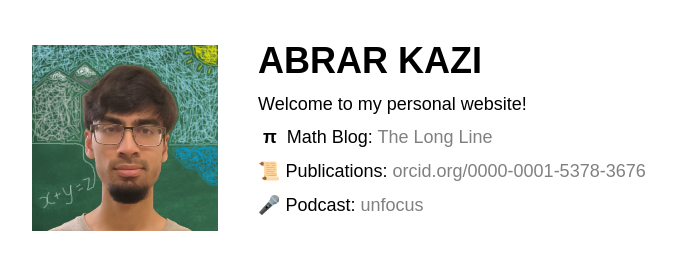
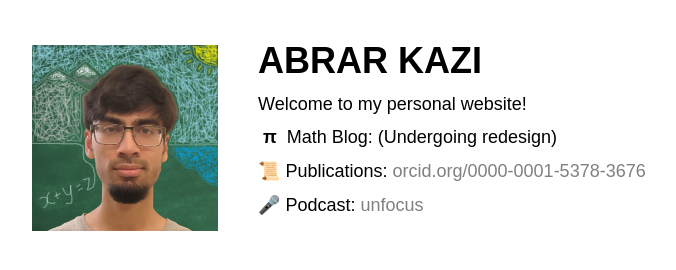
Before and after one commit to abrarkazi99/abrarkazi99.github.io, a plain HTML site: page index.html in a window 1280 px wide. Shown: the whole page, without its empty margins (298-974 px from the left). Drawn offline with Linux system fonts and the light colour scheme.

Commit message:
Add title, temporarily remove link to blog

```diff
--- a/index.html
+++ b/index.html
@@ -1,5 +1,6 @@
 <!doctype html>
 <html>
+<title>Abrar Kazi</title>
 <head>
 <meta name="viewport" content="width=device-width, initial-scale=1">
 <link rel="stylesheet" type="text/css" href="default_style.css">
@@ -9,7 +10,7 @@
 <img id="pic" src="pics/moi.jpg">
 <h1>ABRAR KAZI</h1>
 <p>Welcome to my personal website!</p>
-<p>&nbsp;<b>&#x003C0</b>&nbsp; Math Blog: <a href="https://thelongline.notion.site" target="_blank">The Long Line</a></p>
+<p>&nbsp;<b>&#x003C0</b>&nbsp; Math Blog: (Undergoing redesign)</p>
 <p>&#x1F4DC Publications: <a href="https://orcid.org/0000-0001-5378-3676" target="_blank">orcid.org/0000-0001-5378-3676</a></p>
 <p>&#x1F3A4 Podcast: <a href="https://anchor.fm/unfocus" target="_blank">unfocus</a></p>
 </body>
```
